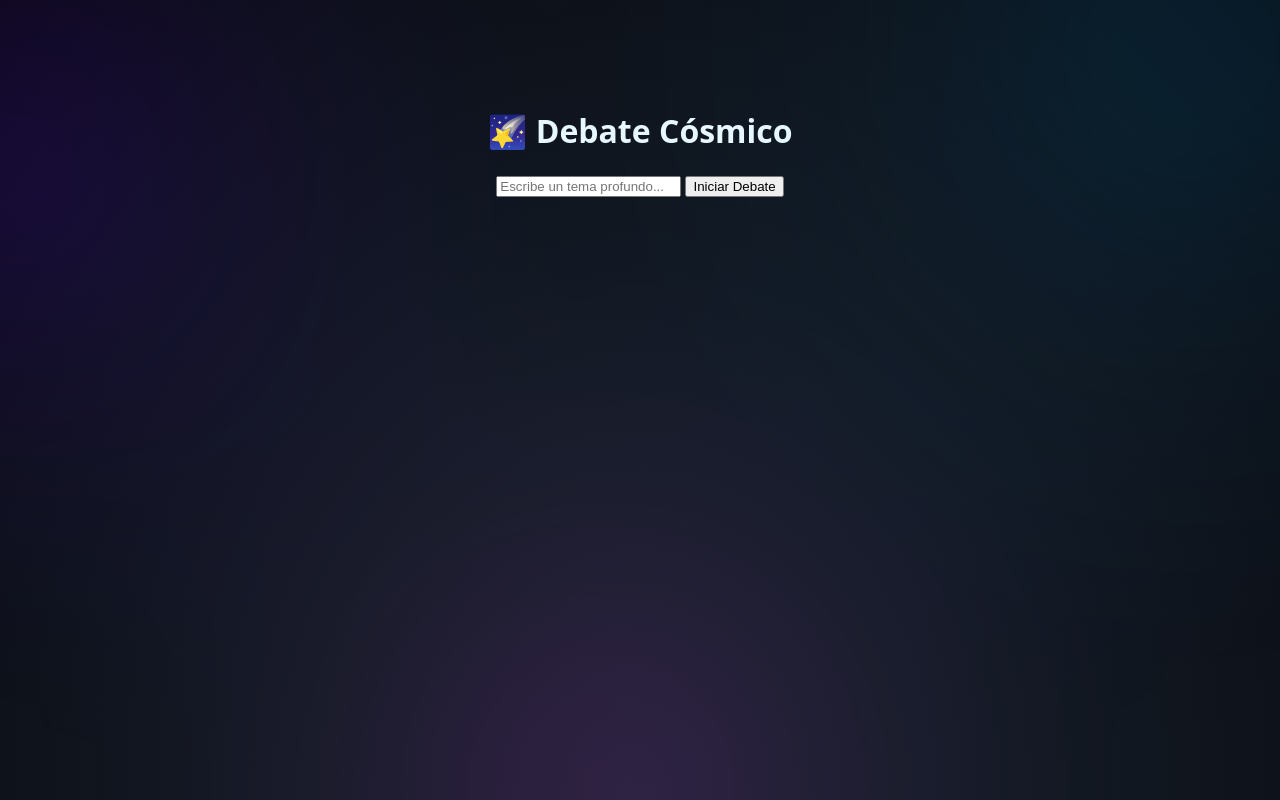
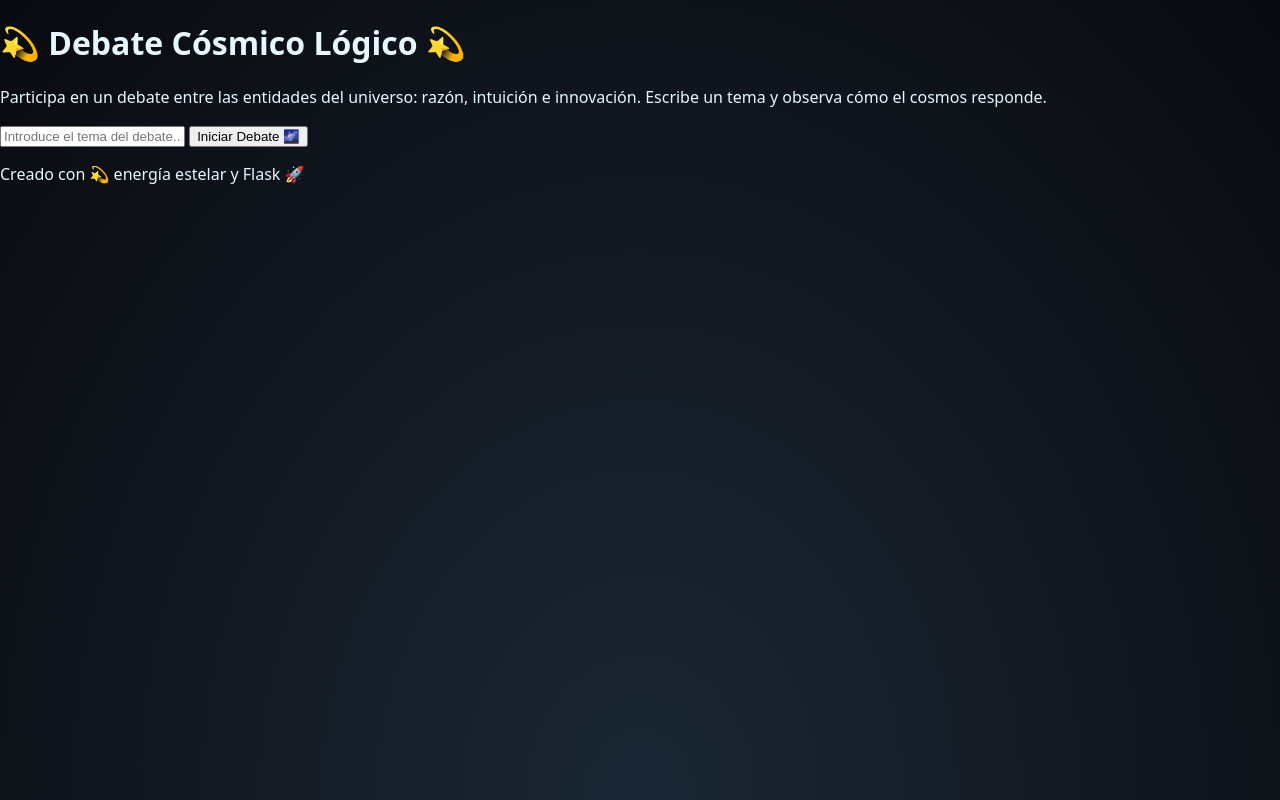
Before and after one commit to ivanramos248-hue/2-prueba-de-debate-logico, a Flask app: page / in a window 1280 px wide. Run offline with Flask 3, Linux system fonts and the light colour scheme.

Commit message:
Update index.html

```diff
--- a/templates/index.html
+++ b/templates/index.html
@@ -3,24 +3,40 @@
 <head>
     <meta charset="UTF-8">
     <meta name="viewport" content="width=device-width, initial-scale=1.0">
-  <title>🌌 Debate Cósmico - PECA</title>
+    <title>Debate Cósmico Lógico ✨</title>
     <link rel="stylesheet" href="{{ url_for('static', filename='style.css') }}">
 </head>
 <body>
-  <div class="nebulosa"></div>
-  <div class="contenedor">
-    <h1>🌠 Debate Cósmico</h1>
+    <div class="nebula"></div>
+
+    <div class="container">
+        <h1>💫 Debate Cósmico Lógico 💫</h1>
+        <p class="intro">
+            Participa en un debate entre las entidades del universo: razón, intuición e innovación.
+            Escribe un tema y observa cómo el cosmos responde.
+        </p>
+
         <form method="POST">
-      <input type="text" name="tema" placeholder="Escribe un tema profundo..." required>
-      <button type="submit">Iniciar Debate</button>
+            <input type="text" name="tema" placeholder="Introduce el tema del debate..." required>
+            <button type="submit">Iniciar Debate 🌌</button>
         </form>
 
         {% if debate %}
         <div class="debate">
-      <h2>✨ Resultado del Debate</h2>
-      <p>{{ debate|safe }}</p>
+            <h2>🪐 Resultado del Debate:</h2>
+            <p>{{ debate | safe }}</p>
+        </div>
+        {% endif %}
+
+        {% if error %}
+        <div class="error">
+            ⚠️ Error: {{ error }}
         </div>
         {% endif %}
     </div>
+
+    <footer>
+        <p>Creado con 💫 energía estelar y Flask 🚀</p>
+    </footer>
 </body>
 </html>
```
Lines whose indentation alone changed are shown as unchanged.
